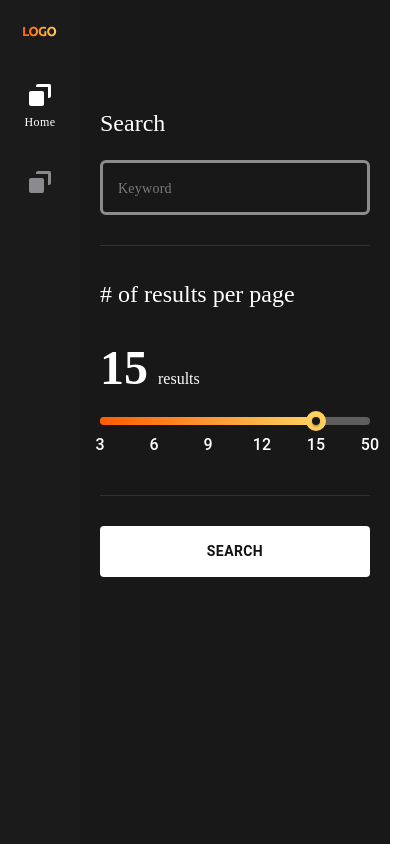
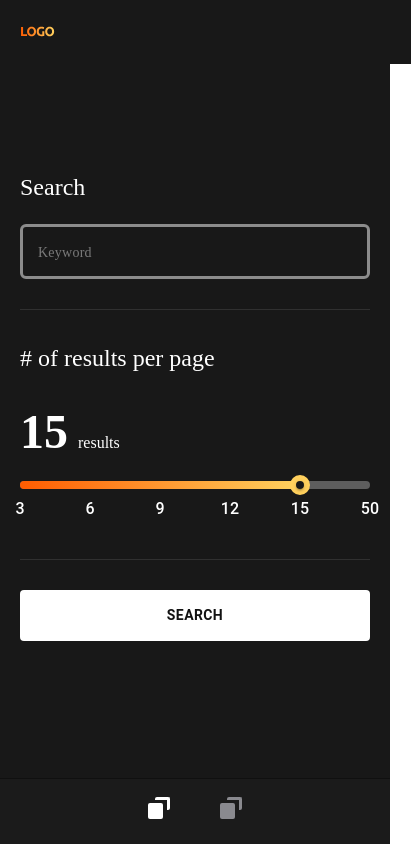
Before and after one commit to scps940327/aha-components, a React (Create React App) app: page / in a window 390 px wide. Shown: the whole page, 411 px wide, since content can reach past the window. Built offline with nearby package versions, Linux system fonts and the light colour scheme.

Commit message:
fix style for mobile

```diff
--- a/src/components/Input.tsx
+++ b/src/components/Input.tsx
@@ -1,11 +1,12 @@
 import TextField from '@mui/material/TextField';
+import THEME from 'helpers/theme';
 import styled from 'styled-components';
 
 const Input = styled(TextField)`
   .MuiOutlinedInput-root {
     &:hover {
       .MuiOutlinedInput-notchedOutline {
-        border: 3px solid #FF9B33;
+        border: 3px solid ${THEME.colors.BORDER_HOVER};
       }
     }
   }
@@ -17,7 +18,7 @@ const Input = styled(TextField)`
 
   .MuiOutlinedInput-root.Mui-focused {
     .MuiOutlinedInput-notchedOutline {
-      border: 3px solid #FF9B33;
+      border: 3px solid ${THEME.colors.BORDER_HOVER};
     }
   }
 
--- a/src/components/Page.tsx
+++ b/src/components/Page.tsx
@@ -1,18 +1,22 @@
+import { Box } from "@mui/material";
+import THEME from 'helpers/theme';
 import { PropsWithChildren } from "react";
 import styled from "styled-components";
 import PageHeader from "./PageHeader";
-import THEME from "../helpers/theme";
-import { Box } from "@mui/material";
 
 type Props = PropsWithChildren<{
 }>
 
 const PageContainer = styled.div`
-  background-color: ${THEME.colors.backgroundPage};
+  background-color: ${THEME.colors.BG_DARK};
   min-height: 100vh;
   color: #ffffff;
   display: flex;
   align-items: stretch;
+
+  ${THEME.breakpoints.down('md')} {
+    flex-direction: column;
+  }
 `;
 
 const Page = ({ children }: Props) => {
--- a/src/components/PageHeader.tsx
+++ b/src/components/PageHeader.tsx
@@ -1,16 +1,27 @@
+import THEME from "helpers/theme";
 import { Link, useLocation } from "react-router-dom";
 import styled from "styled-components";
 import { routes } from "../constants/route";
 import LogoIcon from "./LogoIcon";
 
 const PageHeaderContainer = styled.div`
-  background-color: #1b1b1b;
+  background-color: ${THEME.colors.BG_LIGHT};
   width: 80px;
+
+  ${THEME.breakpoints.down('md')} {
+    background-color: ${THEME.colors.BG_DARK};
+    width: 100%;
+    padding-left: 21px;
+  }
 `;
 
 const LogoWrapper = styled.div`
   margin: 20px 0;
   text-align: center;
+
+  ${THEME.breakpoints.down('md')} {
+    text-align: left;
+  }
 `;
 
 const MenuItemIcon = styled.div<{ isActive?: boolean }>`
@@ -51,21 +62,53 @@ const StyledMenuItem = styled(Link)<{ isActive?: boolean }>`
   display: block;
   padding: 20px;
 
-  > div {
+  ${THEME.breakpoints.down('md')} {
+    padding: 0;
+  }
+
+  .menu-title {
     font-family: Ubuntu;
     font-size: 12px;
     font-weight: normal;
     line-height: 18px;
     letter-spacing: 0.4000000059604645px;
     min-width: 1px;
+
+    ${THEME.breakpoints.down('md')} {
+      display: none;
+    }
+
   }
 `;
 
 const StyledMenuUl = styled.ul`
   padding: 0;
   margin: 0;
+
+  ${THEME.breakpoints.down('md')} {
+    position: fixed;
+    width: 100%;
+    bottom: 0;
+    left: 0;
+    box-shadow: 0px 0.5px 0px 0px #000000CC inset;
+  }
+
+  ${THEME.breakpoints.down('md')} {
+    position: fixed;
+    width: 100%;
+    bottom: 0;
+    left: 0;
+    background-color: ${THEME.colors.BG_LIGHT};
+    box-shadow: 0px 0.5px 0px 0px #000000CC inset;
+    display: flex;
+    align-items: center;
+    justify-content: center;
+    height: 66px;
+  }
+
   > li {
     list-style-type: none;
+    margin: 0 25px;
   }
 `;
 
@@ -78,18 +121,17 @@ const PageHeader = () => {
         <LogoIcon />
       </LogoWrapper>
       <StyledMenuUl>
-        {routes.map(({ path, title, isMenu }) => {
+        {routes.map(({ path, title, isMenu, key }) => {
           if (!isMenu) {
             return null;
           }
           const formattedPath = path.startsWith('/') ? path : `/${path}`;
           const isActive = formattedPath.split('/')[1] === location.pathname.split('/')[1];
-          console.log('formattedPath', formattedPath);
           return (
-            <li>
+            <li key={key}>
               <StyledMenuItem to={path} isActive={isActive}>
                 <MenuItemIcon isActive={isActive} />
-                <div>{isActive ? title : ''}</div>
+                <div className="menu-title">{isActive ? title : ''}</div>
               </StyledMenuItem>
             </li>
           )
--- a/src/components/Slider.tsx
+++ b/src/components/Slider.tsx
@@ -34,7 +34,7 @@ const Slider = styled(RawSlider)`
   }
 
   .MuiSlider-thumb {
-    background: ${THEME.colors.backgroundPage};
+    background: ${THEME.colors.BG_DARK};
     border: 6px solid #FFD05D;
 
     &:hover,
--- a/src/helpers/theme.ts
+++ b/src/helpers/theme.ts
@@ -1,15 +1,24 @@
 import { createTheme } from "@mui/material";
+
+const defaultBreakpoints = createTheme().breakpoints;
 
 const {
   breakpoints,
-} = createTheme();
+} = createTheme({
+  breakpoints: {
+    values: {
+      ...defaultBreakpoints.values,
+      lg: 1440,
+    },
+  }
+});
 
 const THEME = {
   colors: {
-    backgroundPage: '#181818',
-    backgroundHeader: '#1b1b1b',
-    border: '#f8f8f8',
-    text: '#ffffff',
+    BG_DARK: '#181818',
+    BG_LIGHT: '#1b1b1b',
+    BORDER: '#f8f8f8',
+    BORDER_HOVER: '#ff9b33'
   },
   breakpoints,
 };
```
